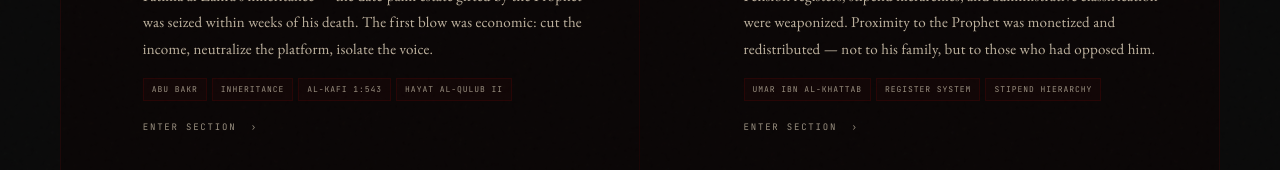
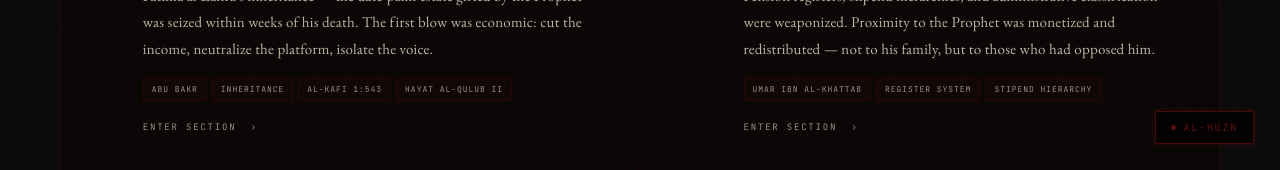
Before and after one commit to sacredcivilization/sacred-sorrow, a Jekyll site: the page built from index.html, in a window 1280 px wide and 900 px high, scrolled down 576 px. Shown: the part 730-900 px from the top of the window. Built offline with Jekyll 4.4.1, drawn with Linux system fonts in a browser that asks for light colours.

Commit message:
feat: add ambient Haidari music player to Sacred Sorrow site
Hidden YouTube IFrame (Haidari Hoon Mein - Ali Rang Lagoo Sufi Mystical,
M9XrcZPOzb8). Loads muted on pageload; visitor activates via pulsing crimson
AL-HUZN button bottom-right. On unmute dot lights crimson and label switches
to Arabic Ya Ali with musical note.

Co-Authored-By: Claude Sonnet 4.6 <noreply@anthropic.com>

```diff
--- a/_layouts/default.html
+++ b/_layouts/default.html
@@ -59,5 +59,57 @@
   {% include footer.html %}
 
   <script src="{{ '/assets/js/main.js' | relative_url }}"></script>
+
+  <!-- ══ SORROW AMBIENT PLAYER — Arabic Sufi · Haidari · Ya Ali ══ -->
+  <style>
+  #yt-sorrow-wrap{position:fixed;top:-2px;left:-2px;width:2px;height:2px;overflow:hidden;opacity:0;pointer-events:none;z-index:-9}
+  #sorrow-bar{position:fixed;bottom:26px;right:26px;z-index:9999}
+  #sorrow-btn{display:flex;align-items:center;gap:7px;background:rgba(4,2,2,0.93);border:1px solid rgba(138,20,20,0.52);color:rgba(138,20,20,0.7);font-family:'JetBrains Mono',monospace;font-size:10px;letter-spacing:0.18em;text-transform:uppercase;padding:9px 15px;cursor:pointer;border-radius:2px;backdrop-filter:blur(10px);-webkit-backdrop-filter:blur(10px);transition:background 0.3s,border-color 0.3s,color 0.3s;animation:sorrow-pulse 3s ease-in-out infinite}
+  #sorrow-btn:hover{background:rgba(138,20,20,0.12);border-color:rgba(190,38,38,0.88);color:rgba(215,58,58,1);animation:none}
+  #sorrow-btn.live{background:rgba(138,20,20,0.1);border-color:rgba(190,38,38,0.85);color:rgba(215,58,58,0.95);animation:none}
+  .sorrow-dot{width:5px;height:5px;border-radius:50%;background:rgba(138,20,20,0.6);flex-shrink:0;transition:background 0.3s,box-shadow 0.3s}
+  #sorrow-btn.live .sorrow-dot{background:rgba(215,58,58,1);box-shadow:0 0 6px rgba(215,58,58,0.55)}
+  @keyframes sorrow-pulse{0%,100%{box-shadow:0 0 0 0 rgba(138,20,20,0)}60%{box-shadow:0 0 0 5px rgba(138,20,20,0.2)}}
+  </style>
+
+  <div id="yt-sorrow-wrap" aria-hidden="true">
+    <div id="yt-sorrow-player"></div>
+  </div>
+
+  <div id="sorrow-bar" role="complementary" aria-label="Ambient music control">
+    <button id="sorrow-btn" onclick="toggleSorrow()" title="Toggle ambient — Haidari Sufi · Ya Ali">
+      <span class="sorrow-dot"></span>
+      <span id="sorrow-label">AL-HUZN</span>
+    </button>
+  </div>
+
+  <script>
+  (function(){
+    var s=document.createElement('script');
+    s.src='https://www.youtube.com/iframe_api';
+    document.head.appendChild(s);
+  })();
+  var _sorrowPlayer,_sorrowMuted=true;
+  window.onYouTubeIframeAPIReady=function(){
+    _sorrowPlayer=new YT.Player('yt-sorrow-player',{
+      height:'1',width:'1',
+      videoId:'M9XrcZPOzb8',
+      playerVars:{autoplay:1,mute:1,loop:1,playlist:'M9XrcZPOzb8',controls:0,disablekb:1,fs:0,modestbranding:1,iv_load_policy:3,rel:0},
+      events:{onReady:function(e){e.target.playVideo();}}
+    });
+  };
+  function toggleSorrow(){
+    if(!_sorrowPlayer||typeof _sorrowPlayer.unMute!=='function')return;
+    var btn=document.getElementById('sorrow-btn');
+    var lbl=document.getElementById('sorrow-label');
+    if(_sorrowMuted){
+      _sorrowPlayer.unMute();_sorrowPlayer.setVolume(32);
+      _sorrowMuted=false;btn.classList.add('live');lbl.textContent='يا عليٌّ ♪';
+    }else{
+      _sorrowPlayer.mute();
+      _sorrowMuted=true;btn.classList.remove('live');lbl.textContent='AL-HUZN';
+    }
+  }
+  </script>
 </body>
 </html>
```
